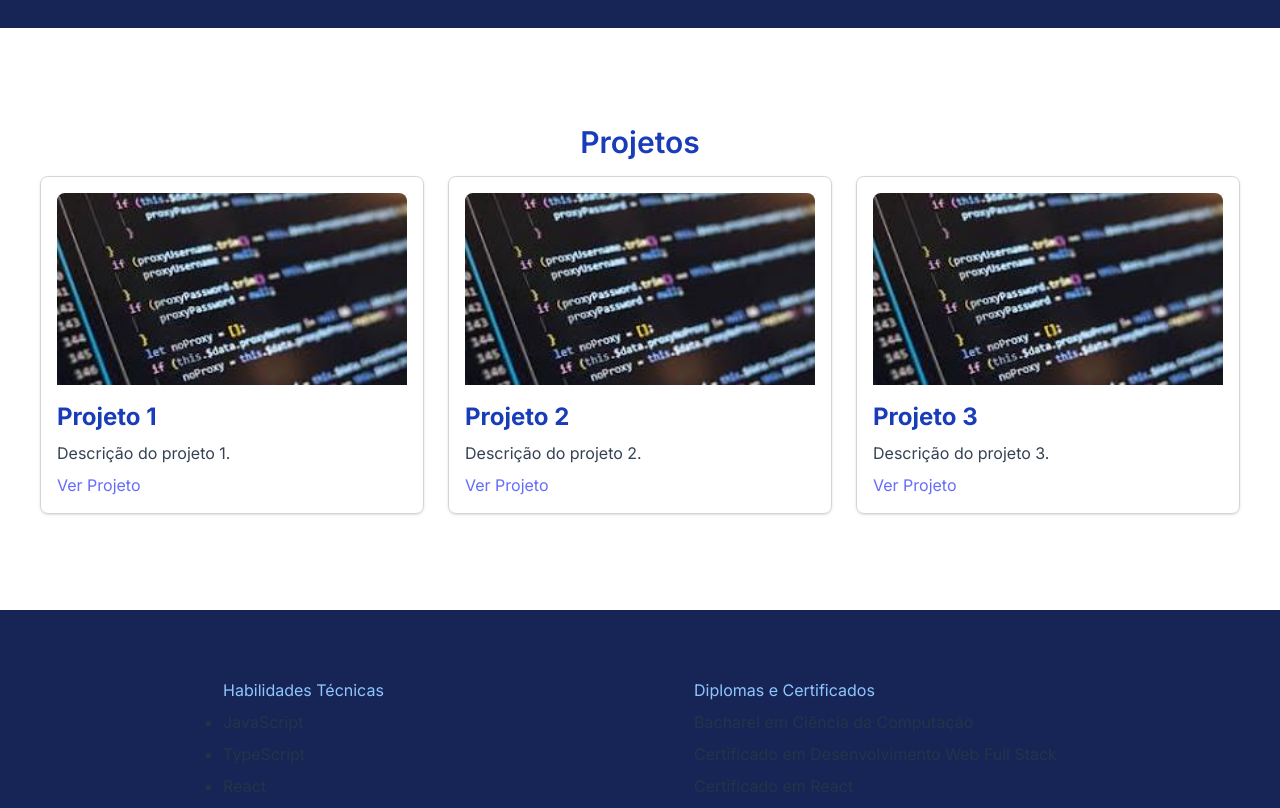
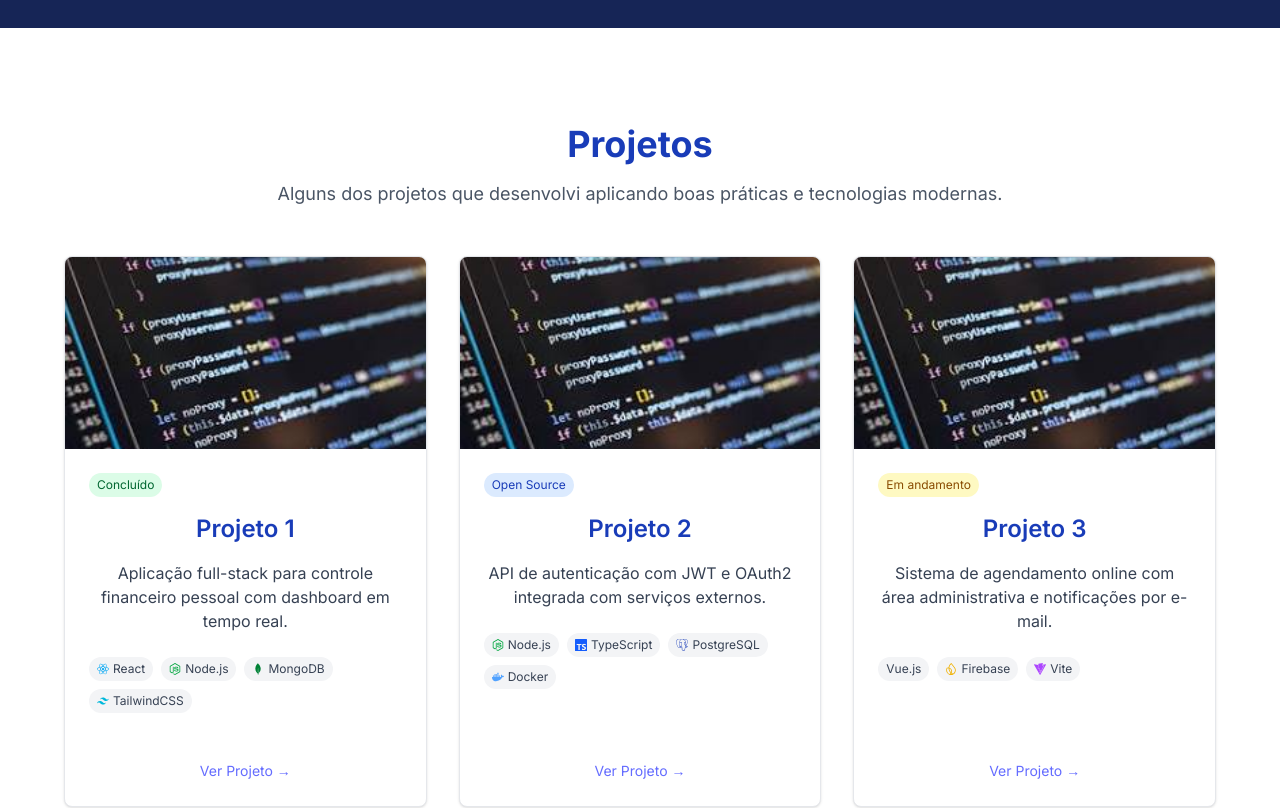
Before and after one commit to Lotar-lucas/my-website, a React (Vite) app: page / in a window 1280 px wide. Shown: the part 1300-2108 px from the top of the page. Built offline with nearby package versions, Linux system fonts and the light colour scheme.

Commit message:
feat: enhance Projects component with detailed project information, tech icons, and improved layout

```diff
--- a/src/components/projects/Projects.tsx
+++ b/src/components/projects/Projects.tsx
@@ -1,67 +1,129 @@
-import React from 'react';
+import React, { JSX } from 'react';
+import { FaReact, FaNodeJs, FaDocker } from 'react-icons/fa';
+import { SiMongodb, SiPostgresql, SiTailwindcss, SiTypescript, SiFirebase, SiVite } from 'react-icons/si';
 import projectImage1 from '../../assets/teste.jpeg';
-
 
 interface Project {
   title: string;
   description: string;
   link?: string;
   srcImage?: string;
+  techs: string[];
+  status: 'Concluído' | 'Em andamento' | 'Open Source';
 }
 
 const projects: Project[] = [
   {
-    title: "Projeto 1",
-    description: "Descrição do projeto 1.",
-    link: "https://github.com/seu-usuario/projeto1",
-    srcImage: projectImage1
+    title: 'Projeto 1',
+    description: 'Aplicação full-stack para controle financeiro pessoal com dashboard em tempo real.',
+    link: 'https://github.com/seu-usuario/projeto1',
+    srcImage: projectImage1,
+    techs: ['React', 'Node.js', 'MongoDB', 'TailwindCSS'],
+    status: 'Concluído',
   },
   {
-    title: "Projeto 2",
-    description: "Descrição do projeto 2.",
-    link: "https://github.com/seu-usuario/projeto2",
-    srcImage: projectImage1
+    title: 'Projeto 2',
+    description: 'API de autenticação com JWT e OAuth2 integrada com serviços externos.',
+    link: 'https://github.com/seu-usuario/projeto2',
+    srcImage: projectImage1,
+    techs: ['Node.js', 'TypeScript', 'PostgreSQL', 'Docker'],
+    status: 'Open Source',
   },
   {
-    title: "Projeto 3",
-    description: "Descrição do projeto 3.",
-    link: "https://github.com/seu-usuario/projeto3",
-    srcImage: projectImage1
+    title: 'Projeto 3',
+    description: 'Sistema de agendamento online com área administrativa e notificações por e-mail.',
+    link: 'https://github.com/seu-usuario/projeto3',
+    srcImage: projectImage1,
+    techs: ['Vue.js', 'Firebase', 'Vite'],
+    status: 'Em andamento',
   },
 ];
 
+const techIcons: Record<string, JSX.Element> = {
+  'React': <FaReact className="text-sky-500" title="React" />,
+  'Node.js': <FaNodeJs className="text-green-600" title="Node.js" />,
+  'MongoDB': <SiMongodb className="text-green-700" title="MongoDB" />,
+  'TailwindCSS': <SiTailwindcss className="text-cyan-500" title="TailwindCSS" />,
+  'TypeScript': <SiTypescript className="text-blue-600" title="TypeScript" />,
+  'PostgreSQL': <SiPostgresql className="text-blue-800" title="PostgreSQL" />,
+  'Docker': <FaDocker className="text-blue-400" title="Docker" />,
+  'Firebase': <SiFirebase className="text-yellow-500" title="Firebase" />,
+  'Vite': <SiVite className="text-purple-500" title="Vite" />,
+};
+
+const statusColorMap = {
+  'Concluído': 'bg-green-100 text-green-800',
+  'Em andamento': 'bg-yellow-100 text-yellow-800',
+  'Open Source': 'bg-blue-100 text-blue-800',
+};
+
 const Projects: React.FC = () => {
   return (
-    <section id="projetos" className="flex flex-col items-center px-6 py-24">
-      <h1 className="text-3xl font-semibold mb-4 text-blue-800">Projetos</h1>
+    <section id="projetos" className="bg-white py-24 px-4">
+      <div className="max-w-6xl mx-auto text-center">
+        <h2 className="text-4xl font-bold text-blue-800 mb-4">Projetos</h2>
 
-      <div className="grid gap-6 md:grid-cols-3 w-full px-4 justify-center">
-        { projects.map((project, index) => (
+        <p className="text-lg text-gray-600 mb-12">
+          Alguns dos projetos que desenvolvi aplicando boas práticas e tecnologias modernas.
+        </p>
 
-          <div key={index}
-            className="border border-gray-300 p-4 rounded-lg shadow-sm hover:shadow-lg transition-shadow"
+        <div className="grid gap-8 grid-cols-1 sm:grid-cols-2 md:grid-cols-3">
+          {projects.map((project, index) => (
+            <div
+              key={index}
+              className="bg-white border border-gray-200 rounded-lg overflow-hidden shadow-sm hover:shadow-lg
+                  transition-shadow flex flex-col h-full"
             >
               <img
                 src={project.srcImage}
                 alt={project.title}
-              className="w-full h-48 object-cover rounded-t-lg mb-4"
+                className="h-48 w-full object-cover"
               />
 
-            <h3 className="text-2xl font-bold mb-2 text-blue-800">{project.title}</h3>
+              <div className="p-6 flex flex-col gap-4 h-full">
+                <span
+                  className={`self-start text-xs px-2 py-1 rounded-full font-medium ${statusColorMap[project.status]}`}
+                >
+                  {project.status}
+                </span>
 
-            <p className="text-gray-700 mb-2">{project.description}</p>
-            { project.link && (
+                <h3 className="text-2xl font-semibold text-blue-800">
+                  {project.title}
+                </h3>
+
+                <p className="text-gray-700">{project.description}</p>
+
+                <div className="flex flex-wrap gap-2 mt-2">
+                  {project.techs.map((tech, i) => (
+                    <div
+                      key={i}
+                      className="flex items-center gap-1 text-xs text-gray-700 bg-gray-100
+                         px-2 py-1 rounded-full hover:bg-gray-200 hover:scale-[1.03] transition-all duration-150"
+                    >
+                      {techIcons[tech] || null}
+
+                      <span>{tech}</span>
+                    </div>
+                  ))}
+                </div>
+
+                {project.link && (
+                  <div className="mt-auto pt-4">
                     <a
                       href={project.link}
                       target="_blank"
                       rel="noopener noreferrer"
-                className="text-blue-600 hover:underline"
+                      className="mt-4 inline-block text-sm font-medium text-blue-600 hover:text-blue-800
+                          transition-colors"
                     >
-                Ver Projeto
+                      Ver Projeto →
                     </a>
+                  </div>
                 )}
               </div>
+            </div>
           ))}
+        </div>
       </div>
     </section>
   );
```
Lines whose indentation alone changed are shown as unchanged.
